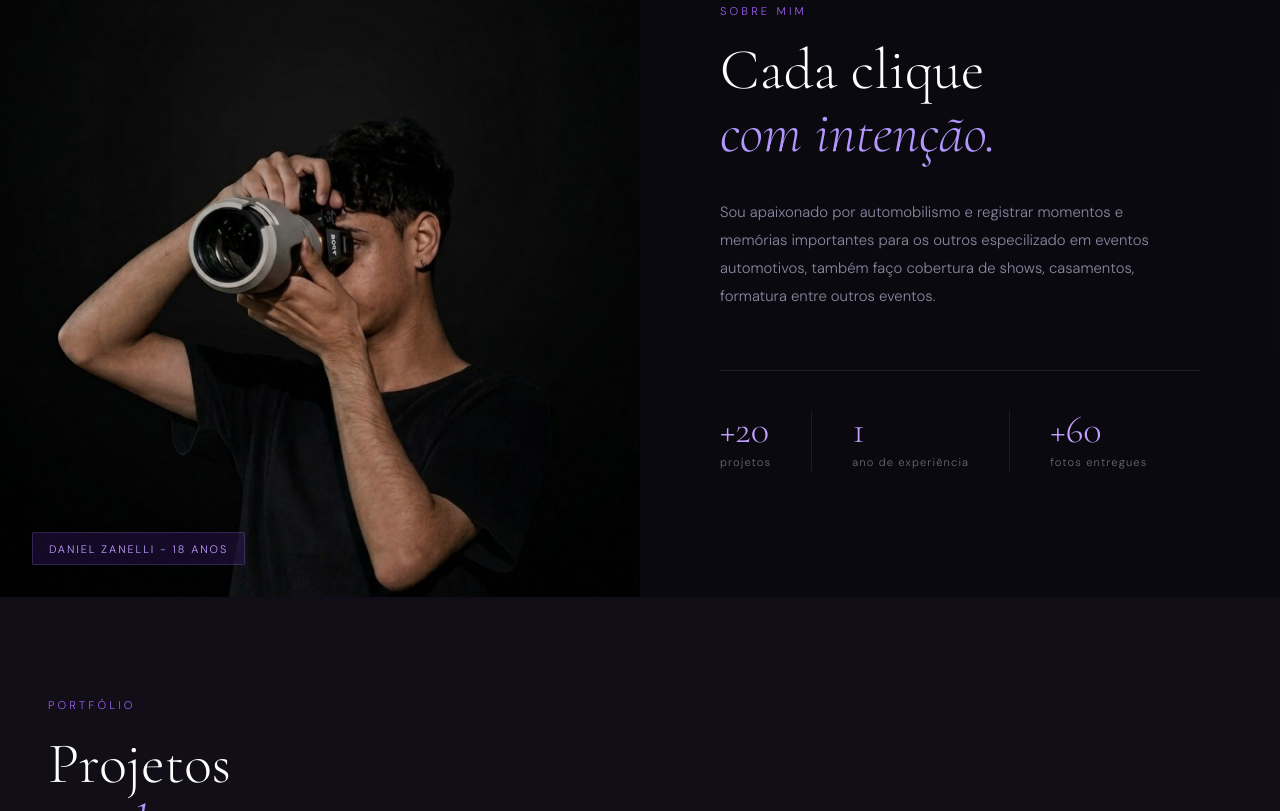
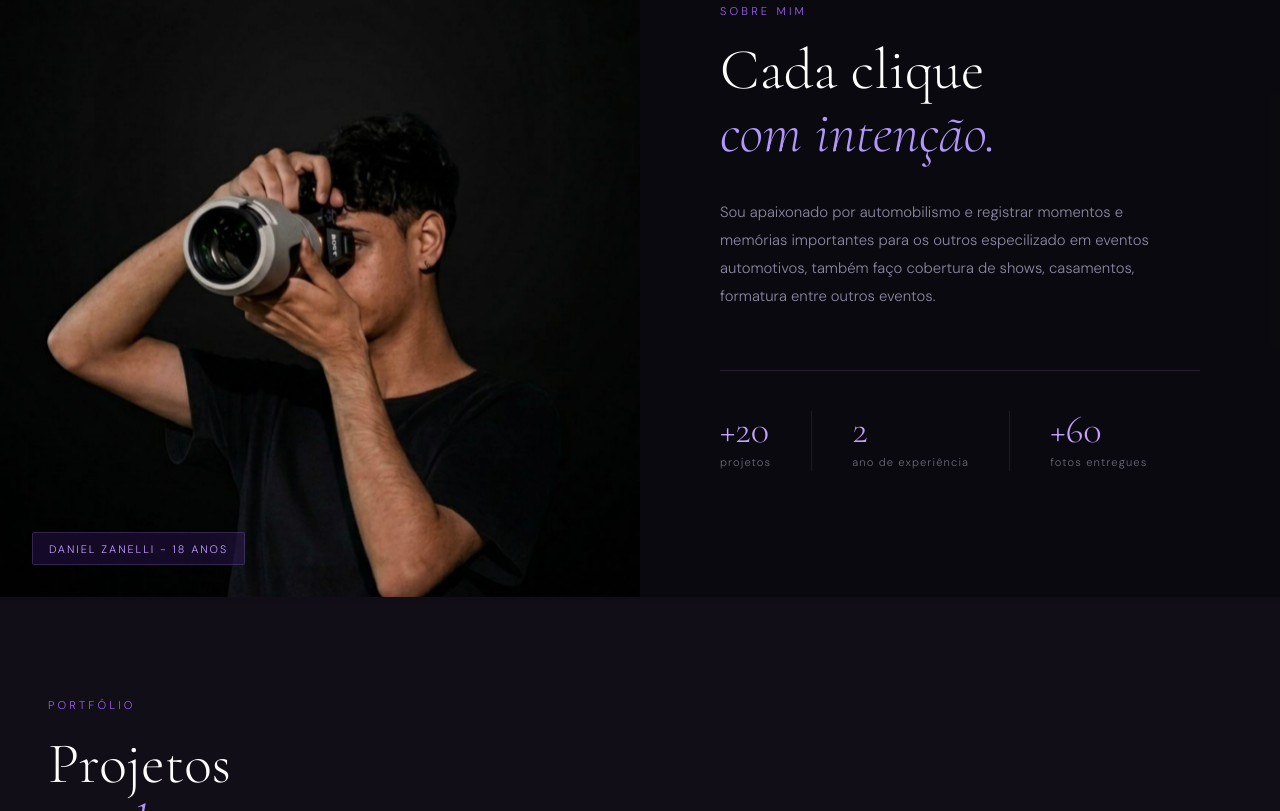
Before and after one commit to marcoalsjunior23/zanelli-fotografo, a plain HTML site: page index.html in a window 1280 px wide. Shown: the part 923-1734 px from the top of the page. Drawn offline with nearby package versions, Linux system fonts and the light colour scheme.

Commit message:
Add files via upload

```diff
--- a/index.html
+++ b/index.html
@@ -75,7 +75,7 @@
               <span class="stat-label">projetos</span>
             </div>
             <div class="stat-item">
-              <span class="stat-num" data-target="1">0</span>
+              <span class="stat-num" data-target="2">0</span>
               <span class="stat-label">ano de experiência</span>
             </div>
             <div class="stat-item">
```
